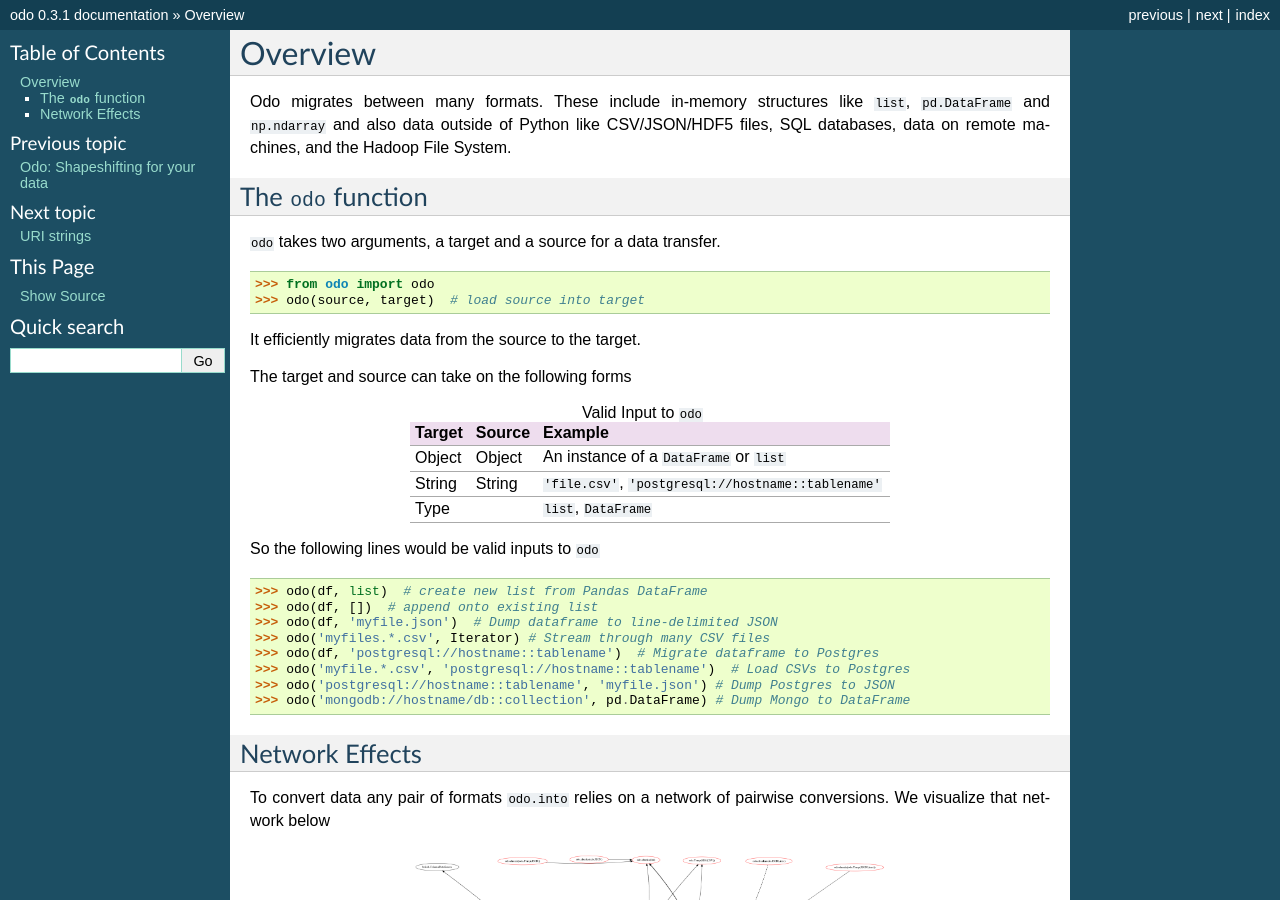
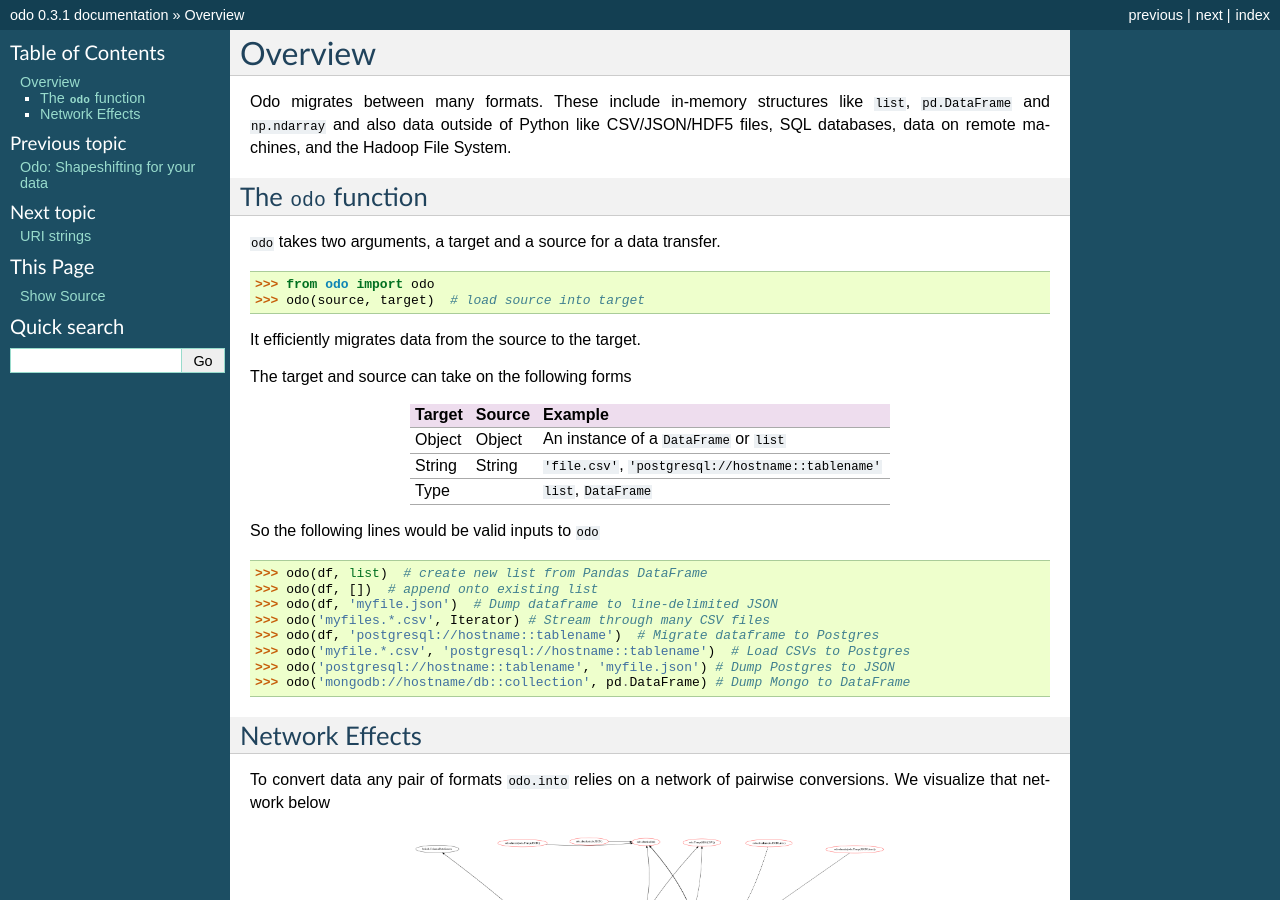
Before and after one commit to blaze/odo, a Sphinx documentation site: the page built from docs/source/overview.rst, in a window 1280 px wide and 900 px high. Built offline with Sphinx 7.4.7, drawn with Linux system fonts in a browser that asks for light colours.

Commit message:
No title on the table

```diff
--- a/docs/source/overview.rst
+++ b/docs/source/overview.rst
@@ -20,7 +20,7 @@ It efficiently migrates data from the source to the target.
 
 The target and source can take on the following forms
 
-.. table:: Valid Input to ``odo``
+.. table::
 
    ====== ====== ======================================================
    Target Source Example
```
